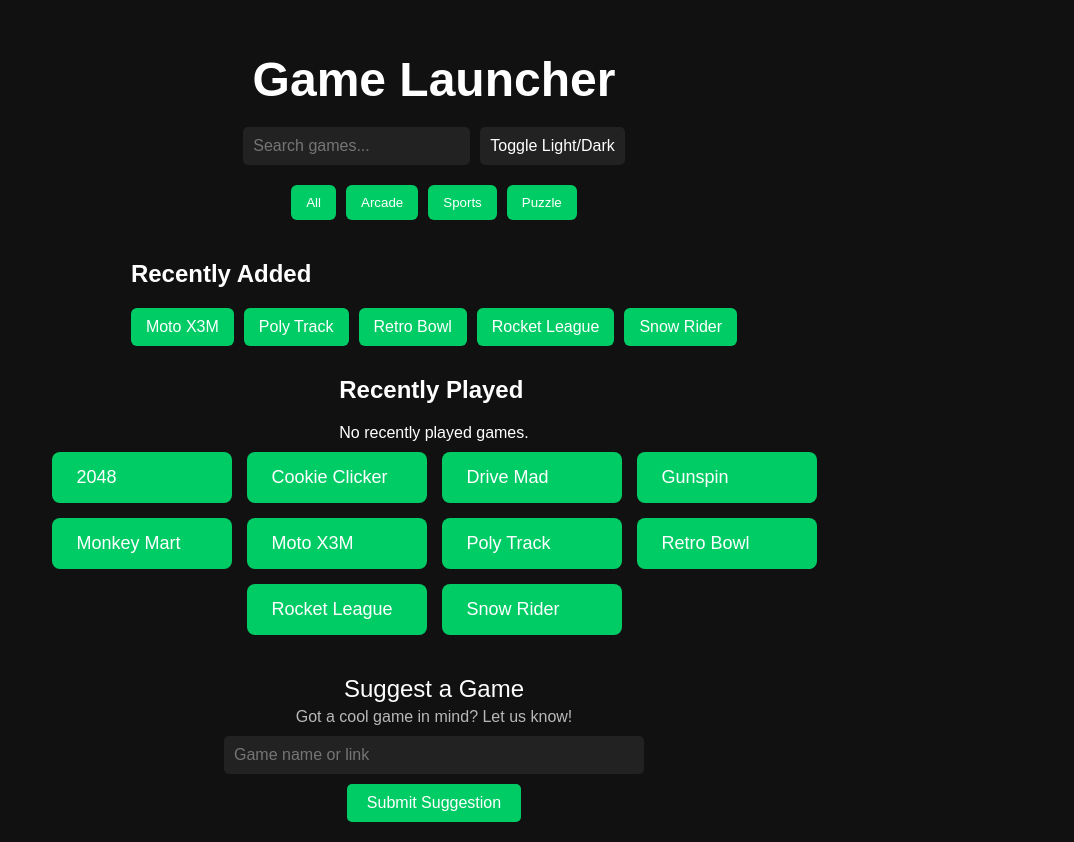
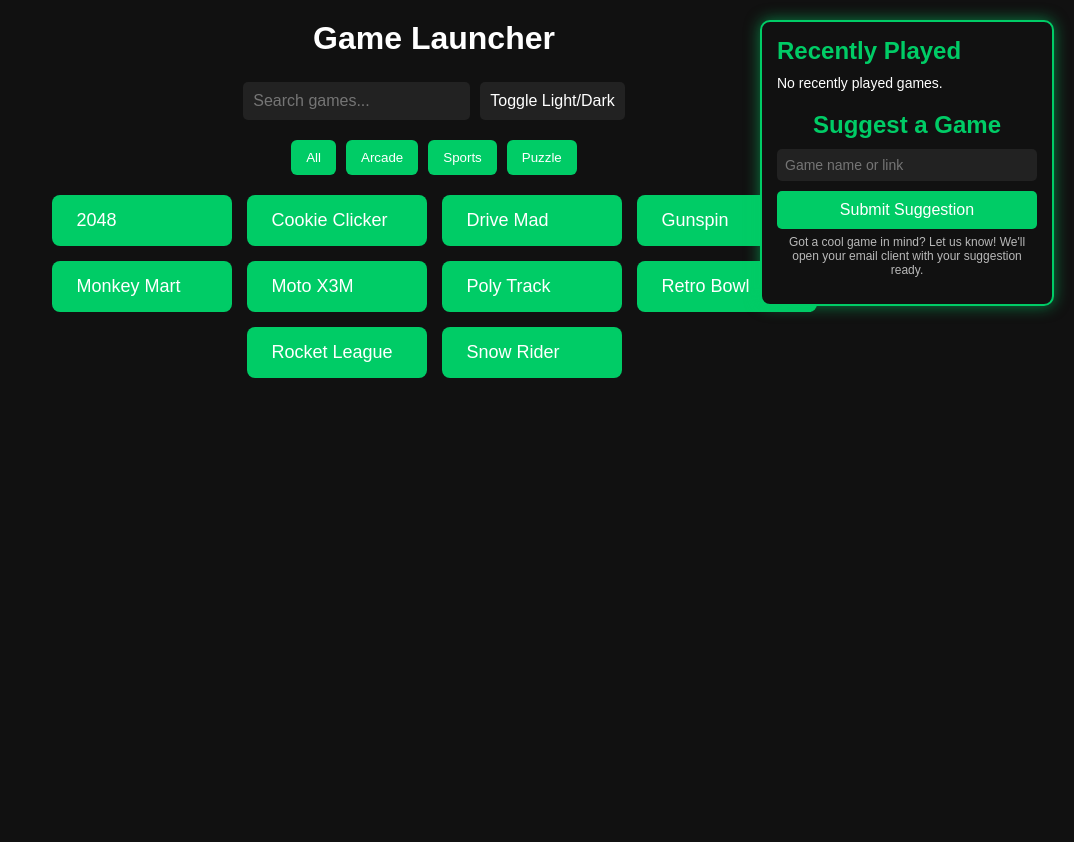
Before and after one commit to Levy3014/test, a plain HTML site: page index.html in a window 1280 px wide. Shown: the whole page, without its empty margins (206-1280 px from the left). After the commit the page ends 800 px from the top, so only its background shows below. Drawn offline with Linux system fonts and the light colour scheme.

Commit message:
Update index.html

```diff
--- a/index.html
+++ b/index.html
@@ -28,12 +28,20 @@
       display: flex;
       flex-direction: column;
       align-items: center;
+      min-height: 100vh;
+      box-sizing: border-box;
+      overflow-x: hidden;
     }
-    h1 {
-      font-size: 3rem;
-      margin-bottom: 20px;
+
+    /* Title */
+    header {
+      font-size: 2rem;
+      font-weight: bold;
+      margin-bottom: 25px;
       user-select: none;
     }
+
+    /* Controls container */
     .controls {
       display: flex;
       flex-wrap: wrap;
@@ -42,8 +50,12 @@
       margin-bottom: 20px;
       width: 100%;
       max-width: 900px;
+      box-sizing: border-box;
     }
-    input[type="search"], select, button.toggle-mode {
+
+    input[type="search"],
+    select,
+    button.toggle-mode {
       padding: 10px;
       font-size: 16px;
       border: none;
@@ -51,6 +63,7 @@
       background: var(--input-bg);
       color: var(--text);
     }
+
     #tabs button {
       background: var(--button-bg);
       color: white;
@@ -59,9 +72,11 @@
       border-radius: 6px;
       cursor: pointer;
     }
-    #tabs button:hover, .game-button:hover {
+    #tabs button:hover,
+    .game-button:hover {
       background: var(--button-hover);
     }
+
     .game-button {
       background: var(--button-bg);
       border: none;
@@ -75,118 +90,151 @@
       display: flex;
       align-items: center;
       gap: 10px;
+      user-select: none;
     }
+
     #buttonsContainer {
       display: flex;
       flex-wrap: wrap;
       gap: 15px;
       justify-content: center;
       max-width: 900px;
+      width: 100%;
+      box-sizing: border-box;
+      margin-bottom: 60px; /* for some breathing space */
     }
-    #recentlyAdded, #recentlyPlayed {
+
+    /* Sidebar fixed top right */
+    #sidebar {
+      position: fixed;
+      top: 20px;
+      right: 20px;
+      width: 260px;
+      background: var(--bg);
+      border: 2px solid var(--button-bg);
+      border-radius: 10px;
+      padding: 15px;
+      z-index: 1000;
+      user-select: none;
+      box-shadow: 0 0 15px rgba(0, 204, 102, 0.6);
+      font-size: 14px;
+    }
+
+    #sidebar h2 {
+      margin: 0 0 10px 0;
+      font-size: 1.5rem;
+      user-select: none;
+      color: var(--button-bg);
+    }
+
+    #recentlyPlayed {
+      max-height: 140px;
+      overflow-y: auto;
       display: flex;
-      gap: 10px;
-      overflow-x: auto;
-      padding: 10px 0;
-      max-width: 900px;
+      flex-direction: column;
+      gap: 8px;
+      margin-bottom: 20px;
+    }
+
+    #recentlyPlayed button {
       width: 100%;
+      text-align: left;
+      padding: 8px;
+      font-size: 14px;
+      white-space: nowrap;
+      background: var(--button-bg);
+      color: white;
+      border: none;
+      border-radius: 5px;
+      cursor: pointer;
       user-select: none;
+      transition: background 0.3s;
     }
-    #recentlyAdded button, #recentlyPlayed button {
-      flex-shrink: 0;
-      background: var(--button-bg);
-      border: none;
-      border-radius: 6px;
-      color: white;
-      cursor: pointer;
-      font-size: 16px;
-      padding: 10px 15px;
-      transition: background 0.3s;
-      white-space: nowrap;
-    }
-    #recentlyAdded button:hover, #recentlyPlayed button:hover {
+    #recentlyPlayed button:hover {
       background: var(--button-hover);
     }
+
     #suggestForm {
-      margin-top: 40px;
       text-align: center;
-      max-width: 900px;
+    }
+
+    #suggestForm input[type="text"] {
       width: 100%;
-      user-select: none;
-    }
-    #suggestForm p {
-      font-size: 1.5rem;
-      margin: 0 0 5px 0;
-    }
-    #suggestForm small {
-      display: block;
-      margin-bottom: 10px;
-      font-size: 1rem;
-      color: var(--text);
-      opacity: 0.7;
-    }
-    #suggestForm input[type="text"] {
-      padding: 10px;
-      width: 60%;
-      max-width: 400px;
-      font-size: 16px;
+      box-sizing: border-box;
+      font-size: 14px;
+      padding: 8px;
       border-radius: 5px;
       border: none;
       background: var(--input-bg);
       color: var(--text);
-      margin-bottom: 10px;
+      user-select: text;
     }
+
     #suggestForm button[type="submit"] {
+      margin-top: 10px;
+      width: 100%;
+      padding: 10px;
+      font-size: 16px;
       background: var(--button-bg);
       color: white;
-      font-size: 16px;
-      padding: 10px 20px;
       border: none;
       border-radius: 5px;
       cursor: pointer;
+      user-select: none;
       transition: background 0.3s;
     }
+
     #suggestForm button[type="submit"]:hover {
       background: var(--button-hover);
+    }
+
+    #suggestInstructions {
+      font-size: 12px;
+      margin-top: 6px;
+      opacity: 0.7;
+      user-select: none;
     }
   </style>
 </head>
 <body>
-  <h1>Game Launcher</h1>
+  <header>Game Launcher</header>
 
   <div class="controls">
-    <input id="searchInput" type="search" placeholder="Search games..." />
-    <button class="toggle-mode" onclick="toggleDarkMode()">Toggle Light/Dark</button>
+    <input id="searchInput" type="search" placeholder="Search games..." aria-label="Search games" />
+    <button class="toggle-mode" onclick="toggleDarkMode()" aria-label="Toggle light or dark mode">Toggle Light/Dark</button>
   </div>
 
-  <div id="tabs" class="controls">
-    <button onclick="filterCategory('all')">All</button>
-    <button onclick="filterCategory('arcade')">Arcade</button>
-    <button onclick="filterCategory('sports')">Sports</button>
-    <button onclick="filterCategory('puzzle')">Puzzle</button>
+  <div id="tabs" class="controls" role="tablist" aria-label="Game categories">
+    <button role="tab" onclick="filterCategory('all')">All</button>
+    <button role="tab" onclick="filterCategory('arcade')">Arcade</button>
+    <button role="tab" onclick="filterCategory('sports')">Sports</button>
+    <button role="tab" onclick="filterCategory('puzzle')">Puzzle</button>
   </div>
 
-  <!-- Recently Added Games Bar -->
-  <section>
-    <h2 style="max-width:900px; width:100%; margin: 20px 0 10px 0; user-select:none;">Recently Added</h2>
-    <div id="recentlyAdded"></div>
-  </section>
+  <div id="buttonsContainer" aria-live="polite" aria-label="Available games"></div>
 
-  <!-- Recently Played Games Bar -->
-  <section>
-    <h2 style="max-width:900px; width:100%; margin: 20px 0 10px 0; user-select:none;">Recently Played</h2>
-    <div id="recentlyPlayed"></div>
-  </section>
+  <!-- Sidebar with Recently Played and Suggest a Game -->
+  <div id="sidebar" aria-label="Sidebar with recently played games and game suggestion form">
+    <h2>Recently Played</h2>
+    <div id="recentlyPlayed" aria-live="polite">No recently played games.</div>
 
-  <div id="buttonsContainer"></div>
-
-  <form id="suggestForm">
-    <p>Suggest a Game</p>
-    <small>Got a cool game in mind? Let us know!</small>
-    <input type="text" id="suggestInput" placeholder="Game name or link" required />
-    <br />
-    <button type="submit">Submit Suggestion</button>
-  </form>
+    <form id="suggestForm" aria-label="Suggest a Game Form">
+      <h2>Suggest a Game</h2>
+      <input
+        type="text"
+        id="suggestInput"
+        placeholder="Game name or link"
+        required
+        aria-required="true"
+        aria-describedby="suggestInstructions"
+        autocomplete="off"
+      />
+      <button type="submit">Submit Suggestion</button>
+      <p id="suggestInstructions">
+        Got a cool game in mind? Let us know! We'll open your email client with your suggestion ready.
+      </p>
+    </form>
+  </div>
 
   <script>
     const games = [
@@ -199,72 +247,18 @@
       { name: "Poly Track", url: "polytrack.html", category: "sports" },
       { name: "Retro Bowl", url: "retrobowl.html", category: "sports" },
       { name: "Rocket League", url: "rocketleague.html", category: "sports" },
-      { name: "Snow Rider", url: "snowrider.html", category: "sports" }
+      { name: "Snow Rider", url: "snowrider.html", category: "sports" },
     ];
 
     let currentCategory = "all";
-
     const buttonsContainer = document.getElementById("buttonsContainer");
     const searchInput = document.getElementById("searchInput");
-    const recentlyAddedContainer = document.getElementById("recentlyAdded");
     const recentlyPlayedContainer = document.getElementById("recentlyPlayed");
 
-    // Show last 5 games added as "Recently Added"
-    function renderRecentlyAdded() {
-      recentlyAddedContainer.innerHTML = "";
-      const lastFive = games.slice(-5);
-      lastFive.forEach(game => {
-        const btn = document.createElement("button");
-        btn.textContent = game.name;
-        btn.onclick = () => launchGame(game.url, true);
-        recentlyAddedContainer.appendChild(btn);
-      });
-    }
+    // Store recently played games (max 5)
+    let recentlyPlayed = [];
 
-    // Get recent played from localStorage or empty array
-    function getRecentlyPlayed() {
-      const stored = localStorage.getItem("recentlyPlayedGames");
-      if (!stored) return [];
-      try {
-        return JSON.parse(stored);
-      } catch {
-        return [];
-      }
-    }
-
-    // Save recent played to localStorage
-    function saveRecentlyPlayed(list) {
-      localStorage.setItem("recentlyPlayedGames", JSON.stringify(list));
-    }
-
-    // Add to recently played, max 5 unique entries, most recent first
-    function addRecentlyPlayed(game) {
-      let recent = getRecentlyPlayed();
-      // Remove if already present
-      recent = recent.filter(g => g.url !== game.url);
-      recent.unshift(game);
-      if (recent.length > 5) recent.pop();
-      saveRecentlyPlayed(recent);
-      renderRecentlyPlayed();
-    }
-
-    // Render recently played bar
-    function renderRecentlyPlayed() {
-      recentlyPlayedContainer.innerHTML = "";
-      const recent = getRecentlyPlayed();
-      if (recent.length === 0) {
-        recentlyPlayedContainer.textContent = "No recently played games.";
-        return;
-      }
-      recent.forEach(game => {
-        const btn = document.createElement("button");
-        btn.textContent = game.name;
-        btn.onclick = () => launchGame(game.url, true);
-        recentlyPlayedContainer.appendChild(btn);
-      });
-    }
-
-    // Render main game buttons with filter and search
+    // Render main game buttons filtered by category and search
     function renderButtons() {
       const filter = searchInput.value.toLowerCase();
       buttonsContainer.innerHTML = "";
@@ -272,29 +266,36 @@
         return (currentCategory === "all" || game.category === currentCategory) &&
                game.name.toLowerCase().includes(filter);
       });
+
       filteredGames.forEach(game => {
         const btn = document.createElement("button");
         btn.className = "game-button";
         btn.textContent = game.name;
-        btn.onclick = () => launchGame(game.url, true);
+        btn.onclick = () => launchGame(game.url, game.name);
+        btn.setAttribute("aria-label", `Launch ${game.name} game`);
         buttonsContainer.appendChild(btn);
       });
+
       if (filteredGames.length === 0) {
         buttonsContainer.textContent = "No games found.";
       }
     }
 
-    // Launch game and record play for recently played
-    function launchGame(url, track = false) {
-      const game = games.find(g => g.url === url);
-      if (track && game) {
-        addRecentlyPlayed(game);
-      }
+    // Filter category
+    function filterCategory(cat) {
+      currentCategory = cat;
+      renderButtons();
+    }
+
+    // Launch game in new window with iframe
+    function launchGame(url, name) {
+      addRecentlyPlayed(name, url);
+
       const gameWindow = window.open("about:blank", "_blank");
       const html = `
         <html>
           <head>
-            <title>Game</title>
+            <title>${name}</title>
             <style>
               body { margin: 0; background: black; }
               iframe { width: 100vw; height: 100vh; border: none; }
@@ -309,29 +310,58 @@
       gameWindow.document.close();
     }
 
-    function filterCategory(cat) {
-      currentCategory = cat;
-      renderButtons();
-    }
-
+    // Toggle light/dark mode
     function toggleDarkMode() {
       document.body.classList.toggle("light");
     }
 
-    searchInput.addEventListener("input", renderButtons);
+    // Add game to recently played list and update sidebar
+    function addRecentlyPlayed(name, url) {
+      // Remove if already in list
+      recentlyPlayed = recentlyPlayed.filter(g => g.name !== name);
 
+      // Add to front
+      recentlyPlayed.unshift({ name, url });
+
+      // Keep max 5
+      if (recentlyPlayed.length > 5) {
+        recentlyPlayed.pop();
+      }
+
+      renderRecentlyPlayed();
+    }
+
+    // Render recently played buttons
+    function renderRecentlyPlayed() {
+      if (recentlyPlayed.length === 0) {
+        recentlyPlayedContainer.textContent = "No recently played games.";
+        return;
+      }
+      recentlyPlayedContainer.innerHTML = "";
+      recentlyPlayed.forEach(game => {
+        const btn = document.createElement("button");
+        btn.textContent = game.name;
+        btn.title = `Launch ${game.name} again`;
+        btn.onclick = () => launchGame(game.url, game.name);
+        recentlyPlayedContainer.appendChild(btn);
+      });
+    }
+
+    // Suggest form submission opens mailto in same tab
     document.getElementById("suggestForm").addEventListener("submit", function (e) {
       e.preventDefault();
       const value = document.getElementById("suggestInput").value.trim();
       if (value) {
-        window.open(`mailto:youremail@example.com?subject=Game Suggestion&body=${encodeURIComponent(value)}`);
+        window.location.href = `mailto:Lamcclements10@gmail.com?subject=Game Suggestion&body=${encodeURIComponent(value)}`;
       }
     });
 
-    // Initial renders
-    renderRecentlyAdded();
+    // Event listener for search input
+    searchInput.addEventListener("input", renderButtons);
+
+    // Initial render
+    renderButtons();
     renderRecentlyPlayed();
-    renderButtons();
   </script>
 </body>
 </html>
```
